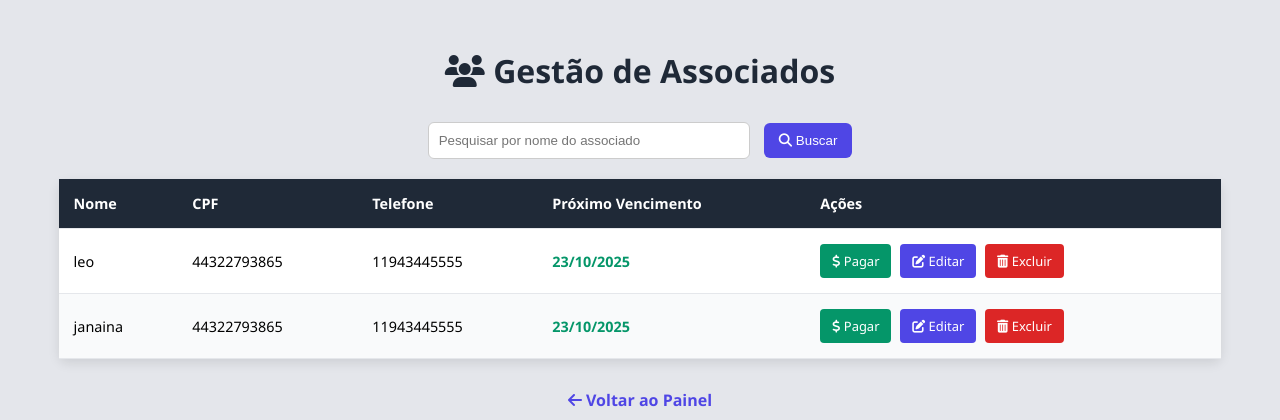
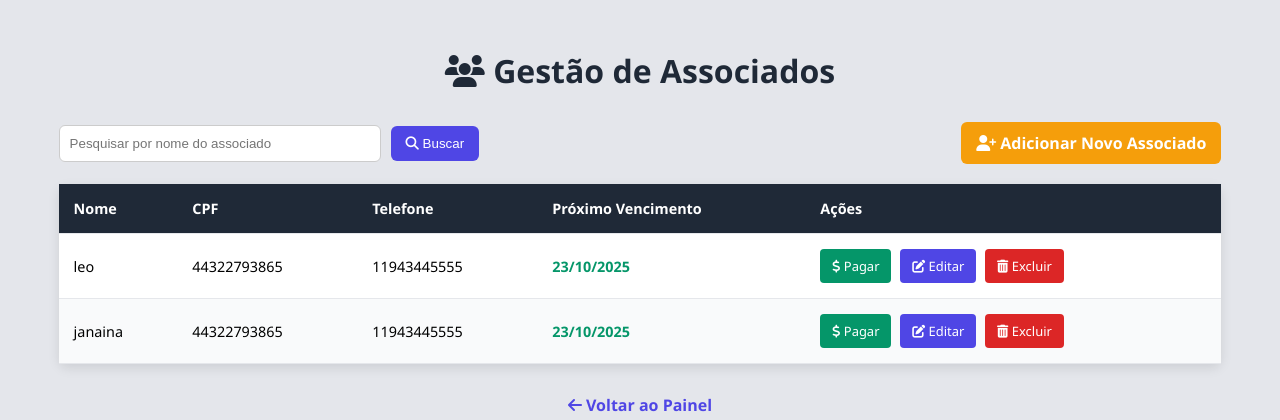
Before and after one commit to leoroquedesan-droid/leo, a Flask app: page /usuarios in a window 1280 px wide. Shown: the top 420 px of the page. Run offline with Flask 3, Linux system fonts and the light colour scheme; a user stored in the database is signed in; data comes from the database, SQL or seed files in the repository.

Commit message:
usuarios.html

```diff
--- a/templates/usuarios.html
+++ b/templates/usuarios.html
@@ -5,7 +5,6 @@
     <title>Lista de Associados</title>
     <link rel="stylesheet" href="https://cdnjs.cloudflare.com/ajax/libs/font-awesome/6.4.0/css/all.min.css">
     <style>
-        /* (Seu CSS aqui) */
         body { font-family: 'Segoe UI', Tahoma, Geneva, Verdana, sans-serif; background: #e4e6eb; padding: 20px; }
         .container { max-width: 95%; margin: 20px auto; }
         h1 { text-align: center; margin-bottom: 30px; color: #1f2937; font-size: 2em; }
@@ -55,7 +54,13 @@
         .voltar { display: block; text-align: center; margin-top: 30px; text-decoration: none; color: #4f46e5; font-weight: 600; }
 
         /* Estilo da barra de busca */
-        .search-bar { margin-bottom: 20px; text-align: center; }
+        .search-bar {
+            margin-bottom: 20px;
+            display: flex; /* Permite alinhar itens na mesma linha */
+            justify-content: space-between; /* Espalha a busca e o botão de adicionar */
+            align-items: center;
+        }
+        .search-form { display: inline-flex; align-items: center; } /* Para agrupar a busca */
         .search-bar input[type="text"] {
             padding: 10px;
             width: 300px;
@@ -70,6 +75,20 @@
             border: none;
             border-radius: 6px;
             cursor: pointer;
+        }
+        .btn-adicionar {
+            padding: 10px 15px;
+            background-color: #f59e0b; /* Laranja para destaque */
+            color: white;
+            border: none;
+            border-radius: 6px;
+            cursor: pointer;
+            text-decoration: none;
+            font-weight: 600;
+            transition: background-color 0.3s;
+        }
+        .btn-adicionar:hover {
+            background-color: #d97706;
         }
     </style>
 </head>
@@ -87,13 +106,19 @@
             {% endif %}
         {% endwith %}
 
-        <form class="search-bar" method="GET" action="{{ url_for('usuarios') }}">
+        <div class="search-bar">
+            <form class="search-form" method="GET" action="{{ url_for('usuarios') }}">
                 <input type="text" name="nome" placeholder="Pesquisar por nome do associado" value="{{ request.args.get('nome', '') }}">
                 <button type="submit"><i class="fas fa-search"></i> Buscar</button>
                 {% if request.args.get('nome') %}
                     <a href="{{ url_for('usuarios') }}" class="btn-acao btn-excluir" style="margin-left: 10px;">Limpar Busca</a>
                 {% endif %}
             </form>
+
+            <a href="{{ url_for('cadastro') }}" class="btn-adicionar">
+                <i class="fas fa-user-plus"></i> Adicionar Novo Associado
+            </a>
+        </div>
 
         <table class="tabela">
             <thead>
```
Lines whose indentation alone changed are shown as unchanged.
